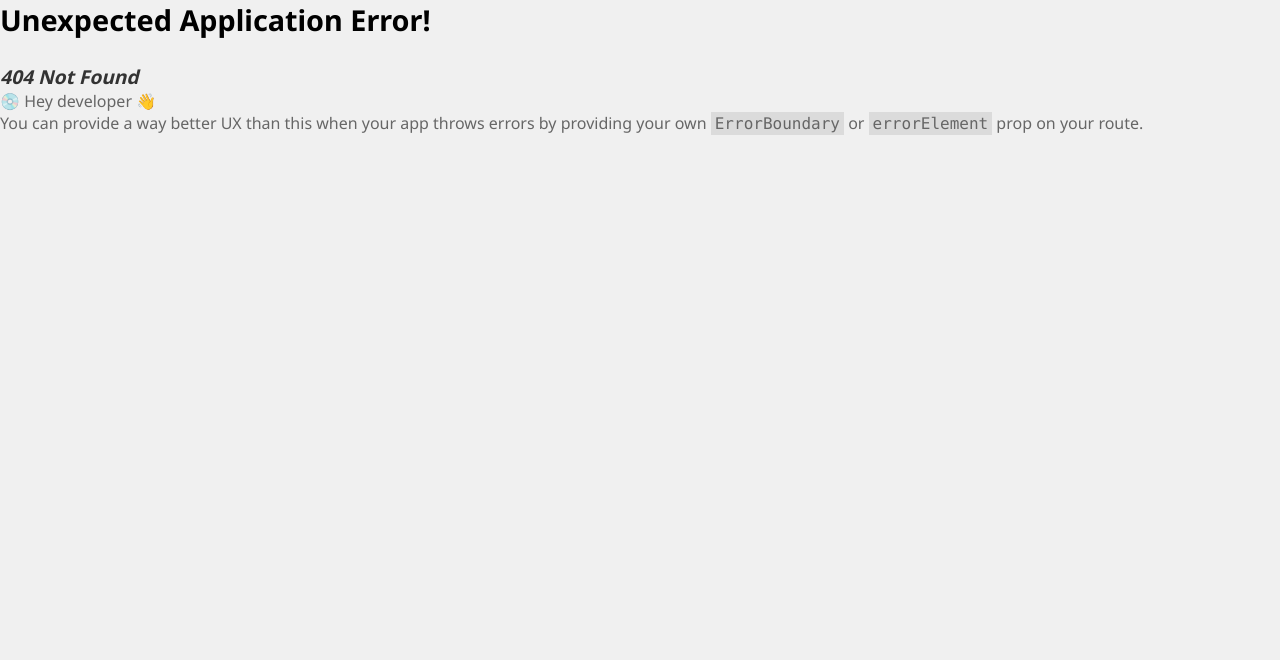
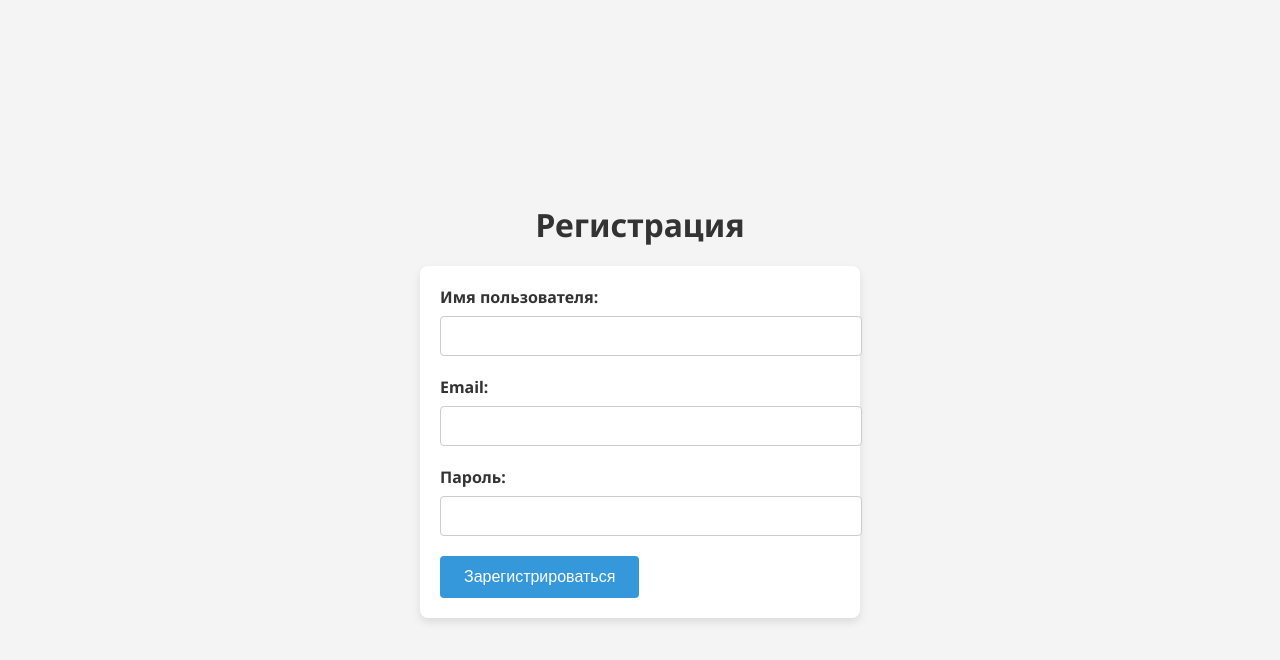
Before and after one commit to Nosovitsi/Figura, a React (Create React App) app: page /register in a window 1280 px wide. Before the commit this address had no page. Shown: the top 660 px of the page. Built offline with nearby package versions, Linux system fonts and the light colour scheme.

Commit message:
websocet finish

```diff
--- a/package.json
+++ b/package.json
@@ -22,7 +22,7 @@
     "web-vitals": "^2.1.4"
   },
   "scripts": {
-    "start": "react-scripts start",
+    "start": "PUBLIC_URL=/ react-scripts start",
     "build": "react-scripts build",
     "test": "react-scripts test",
     "eject": "react-scripts eject",
@@ -50,5 +50,5 @@
   "devDependencies": {
     "gh-pages": "^6.1.1"
   },
-  "homepage": "https://nosovitsi.github.io/"
+  "homepage": "https://nosovitsi.github.io/Figura"
 }
--- a/src/App.tsx
+++ b/src/App.tsx
@@ -1,8 +1,34 @@
-import React from 'react';
-import Layout from './components/Layout';
-import './App.css';
+import React, { useEffect } from "react";
+import "./App.css";
+import Layout from "./components/Layout";
 
 const App: React.FC = () => {
+  const socket = new WebSocket("ws://localhost:3001");
+
+  useEffect(() => {
+    socket.onopen = () => {
+      console.log("подключился");
+      getAppeals();
+    };
+
+    socket.onmessage = ({ data }) => {
+      const parsedData = JSON.parse(data);
+      console.log(parsedData);
+    };
+
+    return () => {};
+  }, []);
+
+  const getAppeals = () => {
+    console.log("getAppeals");
+    socket.send(
+      JSON.stringify({
+        action: "GET_APPEALS",
+        client_id: 1,
+      })
+    );
+  };
+
   return (
     <div className="App">
       <div className="container">
--- /dev/null
+++ b/src/components/AdminPanel.tsx
@@ -0,0 +1,57 @@
+import React, { useState } from 'react';
+import { Link } from 'react-router-dom';
+import '../styles/AdminPanel.css';
+
+const AdminPanel: React.FC = () => {
+    const [username, setUsername] = useState('');
+    const [email, setEmail] = useState('');
+    const [password, setPassword] = useState('');
+
+    const handleSubmit = (e: React.FormEvent) => {
+        e.preventDefault();
+        // Логика отправки данных
+        console.log({ username, email, password });
+    };
+
+    return (
+        <div className="registration-container">
+            <h1>Регистрация</h1>
+            <form onSubmit={handleSubmit}>
+                <div className="form-group">
+                    <label htmlFor="username">Имя пользователя</label>
+                    <input
+                        type="text"
+                        id="username"
+                        value={username}
+                        onChange={(e) => setUsername(e.target.value)}
+                        required
+                    />
+                </div>
+                <div className="form-group">
+                    <label htmlFor="email">Email</label>
+                    <input
+                        type="email"
+                        id="email"
+                        value={email}
+                        onChange={(e) => setEmail(e.target.value)}
+                        required
+                    />
+                </div>
+                <div className="form-group">
+                    <label htmlFor="password">Пароль</label>
+                    <input
+                        type="password"
+                        id="password"
+                        value={password}
+                        onChange={(e) => setPassword(e.target.value)}
+                        required
+                    />
+                </div>
+                <button type="submit" className="submit-button">Зарегистрироваться</button>
+            </form>
+            <Link to={'/'} className="back-link">Вернуться на главную</Link>
+        </div>
+    );
+};
+
+export default AdminPanel;
--- a/src/components/Header.tsx
+++ b/src/components/Header.tsx
@@ -1,4 +1,5 @@
 import React from 'react';
+import { Link } from 'react-router-dom';
 import '../styles/Header.css';
 import logo from '../assets/header-logo.svg';
 
@@ -7,9 +8,11 @@ const Header: React.FC = () => {
         <header className="header">
             <div className="header-logo-container">
                 <img src={logo} alt="Logo" className="header-logo" />
-                {/* <span className="header-title">FIGURA</span> */}
             </div>
-            <h1>Личный кабинет заказчика</h1>
+            <nav>
+                <Link to="/register" className="header-link">Регистрация</Link>
+                <Link to="/admin" className="header-link">Личный кабинет</Link>
+            </nav>
         </header>
     );
 };
--- a/src/components/Layout.tsx
+++ b/src/components/Layout.tsx
@@ -15,6 +15,7 @@ const Layout: React.FC = () => {
                 <LeftColumn />
                 <Sidebar />
                 <MainContent>
+                {/* <RouterProvider router={router}/> */}
                     <Appeal />
                 </MainContent>
                 <RightColumn />
--- /dev/null
+++ b/src/components/Register.tsx
@@ -0,0 +1,99 @@
+import React, { useState } from 'react';
+import '../styles/Register.css';
+
+const Register: React.FC = () => {
+  const [formData, setFormData] = useState({
+    username: '',
+    email: '',
+    password: ''
+  });
+  const [errors, setErrors] = useState({
+    username: '',
+    email: '',
+    password: ''
+  });
+
+  const handleChange = (e: React.ChangeEvent<HTMLInputElement>) => {
+    setFormData({
+      ...formData,
+      [e.target.name]: e.target.value
+    });
+  };
+
+  const validateForm = () => {
+    const newErrors = { username: '', email: '', password: '' };
+
+    if (!formData.username) {
+      newErrors.username = 'Имя пользователя обязательно';
+    }
+
+    if (!formData.email || !/\S+@\S+\.\S+/.test(formData.email)) {
+      newErrors.email = 'Введите правильный Email';
+    }
+
+    if (formData.password.length < 6) {
+      newErrors.password = 'Пароль должен быть не менее 6 символов';
+    }
+
+    setErrors(newErrors);
+    return Object.values(newErrors).every(error => error === '');
+  };
+
+  const handleSubmit = (e: React.FormEvent) => {
+    e.preventDefault();
+    if (validateForm()) {
+      alert('Регистрация успешна');
+
+    }
+  };
+
+  return (
+    <div className="register-container">
+      <h1>Регистрация</h1>
+      <form onSubmit={handleSubmit} className="register-form">
+        <div className="form-group">
+          <label htmlFor="username">Имя пользователя:</label>
+          <input
+            type="text"
+            name="username"
+            id="username"
+            value={formData.username}
+            onChange={handleChange}
+            className={errors.username ? 'error' : ''}
+          />
+          {errors.username && <span className="error-message">{errors.username}</span>}
+        </div>
+
+        <div className="form-group">
+          <label htmlFor="email">Email:</label>
+          <input
+            type="email"
+            name="email"
+            id="email"
+            value={formData.email}
+            onChange={handleChange}
+            className={errors.email ? 'error' : ''}
+          />
+          {errors.email && <span className="error-message">{errors.email}</span>}
+        </div>
+
+        <div className="form-group">
+          <label htmlFor="password">Пароль:</label>
+          <input
+            type="password"
+            name="password"
+            id="password"
+            value={formData.password}
+            onChange={handleChange}
+            className={errors.password ? 'error' : ''}
+          />
+          {errors.password && <span className="error-message">{errors.password}</span>}
+        </div>
+
+        <button type="submit" className="register-button">Зарегистрироваться</button>
+      </form>
+    </div>
+  );
+};
+
+export default Register;
--- /dev/null
+++ b/src/styles/AdminPanel.css
@@ -0,0 +1,59 @@
+.registration-container {
+    max-width: 400px;
+    margin: 0 auto;
+    padding: 20px;
+    background-color: #f4f4f4;
+    border-radius: 10px;
+    box-shadow: 0 4px 8px rgba(0, 0, 0, 0.1);
+}
+
+h1 {
+    text-align: center;
+    margin-bottom: 20px;
+}
+
+.form-group {
+    margin-bottom: 15px;
+}
+
+.form-group label {
+    display: block;
+    margin-bottom: 5px;
+    font-weight: bold;
+}
+
+.form-group input {
+    width: 100%;
+    padding: 10px;
+    border: 1px solid #ccc;
+    border-radius: 5px;
+    font-size: 16px;
+}
+
+.submit-button {
+    width: 100%;
+    padding: 10px;
+    background-color: #27ae60;
+    color: white;
+    border: none;
+    border-radius: 5px;
+    font-size: 16px;
+    cursor: pointer;
+    transition: background-color 0.3s ease;
+}
+
+.submit-button:hover {
+    background-color: #2ecc71;
+}
+
+.back-link {
+    display: block;
+    text-align: center;
+    margin-top: 20px;
+    text-decoration: none;
+    color: #3498db;
+}
+
+.back-link:hover {
+    text-decoration: underline;
+}
--- a/src/styles/Header.css
+++ b/src/styles/Header.css
@@ -1,7 +1,7 @@
 .header {
     display: flex;
+    justify-content: space-between;
     align-items: center;
-    justify-content: space-between;
     padding: 20px;
     background-color: #2c3e50;
     color: white;
@@ -17,12 +17,20 @@
     margin-right: 10px;
 }
 
-.header-title {
-    font-size: 24px;
-    font-weight: bold;
+nav {
+    display: flex;
+    gap: 20px;
 }
 
-.header h1 {
-    margin: 0;
-    font-size: 24px;
+.header-link {
+    color: white;
+    text-decoration: none;
+    padding: 10px 20px;
+    background-color: #3498db;
+    border-radius: 5px;
+    transition: background-color 0.3s ease;
 }
+
+.header-link:hover {
+    background-color: #2980b9;
+}
--- /dev/null
+++ b/src/styles/Register.css
@@ -0,0 +1,76 @@
+.register-container {
+    display: flex;
+    flex-direction: column;
+    align-items: center;
+    justify-content: center;
+    min-height: 100vh;
+    background-color: #f4f4f4;
+  }
+
+  .register-container h1 {
+    font-size: 32px;
+    margin-bottom: 20px;
+    color: #333;
+  }
+
+  .register-form {
+    background-color: white;
+    padding: 20px;
+    border-radius: 8px;
+    box-shadow: 0 4px 8px rgba(0, 0, 0, 0.1);
+    width: 100%;
+    max-width: 400px;
+  }
+
+  .form-group {
+    margin-bottom: 20px;
+  }
+
+  .form-group label {
+    display: block;
+    font-size: 16px;
+    margin-bottom: 8px;
+    color: #333;
+  }
+
+  .form-group input {
+    width: 100%;
+    padding: 10px;
+    font-size: 16px;
+    border: 1px solid #ccc;
+    border-radius: 4px;
+    transition: border-color 0.2s ease;
+  }
+
+  .form-group input:focus {
+    border-color: #3498db;
+  }
+
+  .error {
+    border-color: #e74c3c;
+  }
+
+  .error-message {
+    color: #e74c3c;
+    font-size: 14px;
+    margin-top: 5px;
+  }
+
+  .register-button {
+    display: inline-block;
+    padding: 12px 24px;
+    font-size: 16px;
+    background-color: #3498db;
+    color: white;
+    border: none;
+    border-radius: 4px;
+    cursor: pointer;
+    transition: background-color 0.3s ease;
+    text-align: center;
+    width: auto;
+    max-width: 240px;
+  }
+
+  .register-button:hover {
+    background-color: #2980b9;
+  }
```
Also changed, not shown: src/index.tsx (+18 -12 lines). Lines whose indentation alone changed are shown as unchanged.
